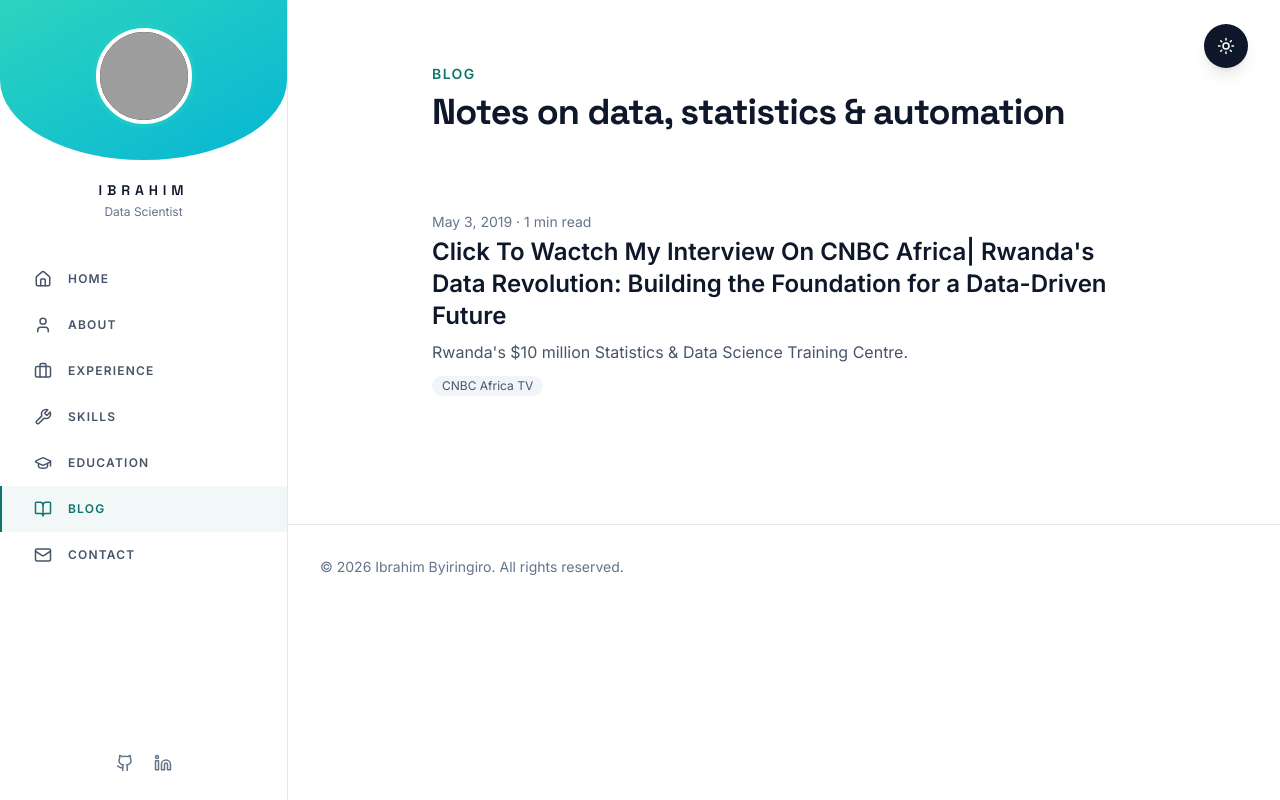
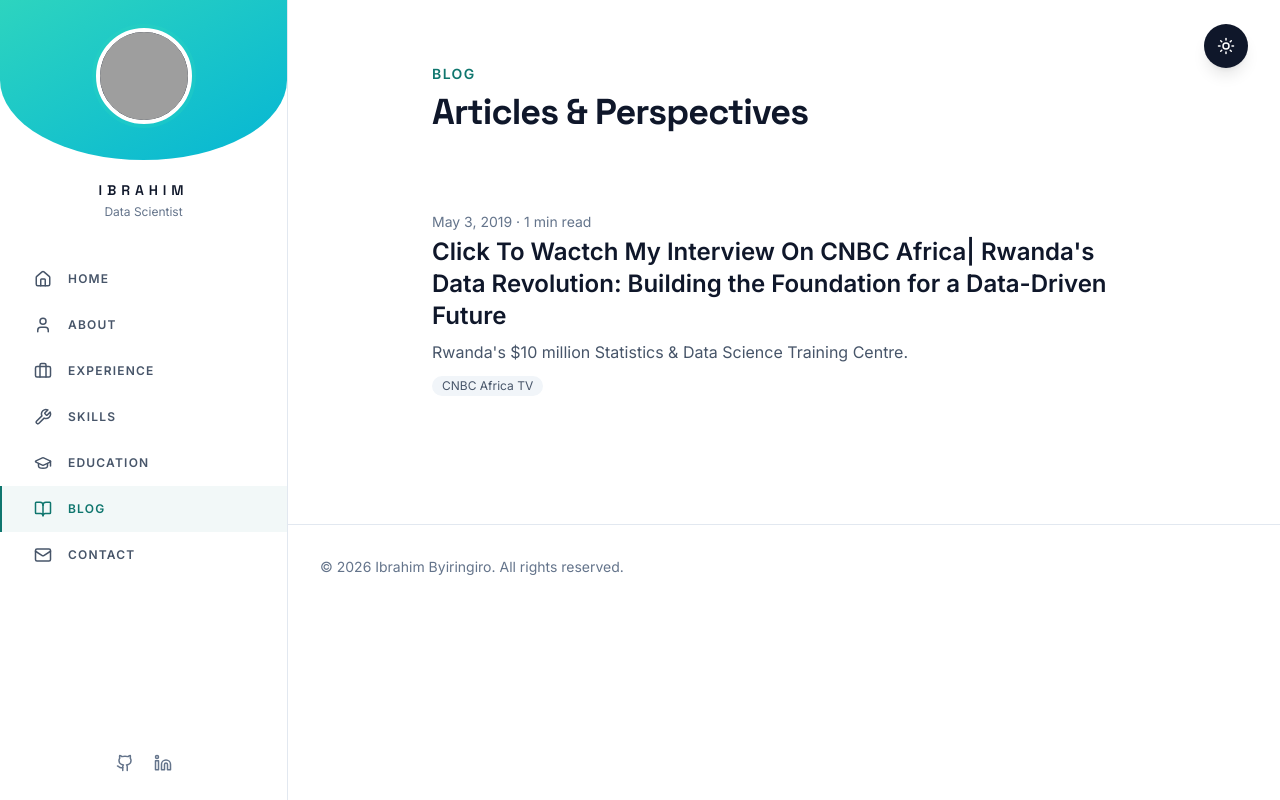
Before and after one commit to IbrahimByiringiro/ibrahim-site, a Next.js app: page /blog in a window 1280 px wide. Built offline with nearby package versions, Linux system fonts and the light colour scheme; no server answers; grey boxes are pictures that could not be loaded.

Commit message:
Updated Blog-CNBC interview

```diff
--- a/app/blog/page.tsx
+++ b/app/blog/page.tsx
@@ -13,7 +13,7 @@ export default function BlogIndex() {
   return (
     <div className="mx-auto max-w-3xl px-5 pb-24 pt-24 lg:pt-16 sm:px-8">
       <p className="eyebrow">Blog</p>
-      <h1 className="section-title mt-2">Notes on data, statistics & automation</h1>
+      <h1 className="section-title mt-2"> Articles & Perspectives</h1>
 
       {posts.length === 0 ? (
         <p className="mt-10 text-slate-500">No posts yet. Add an .mdx file to content/posts.</p>
```
